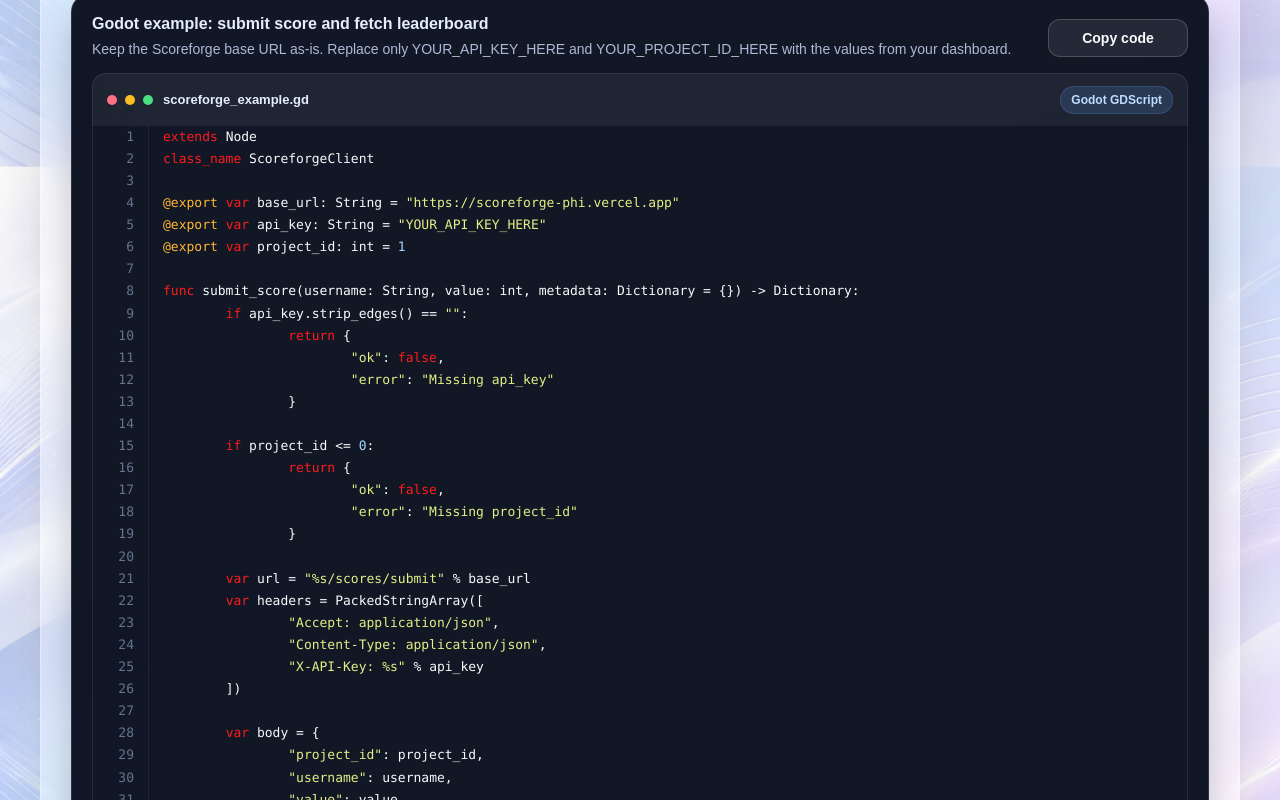
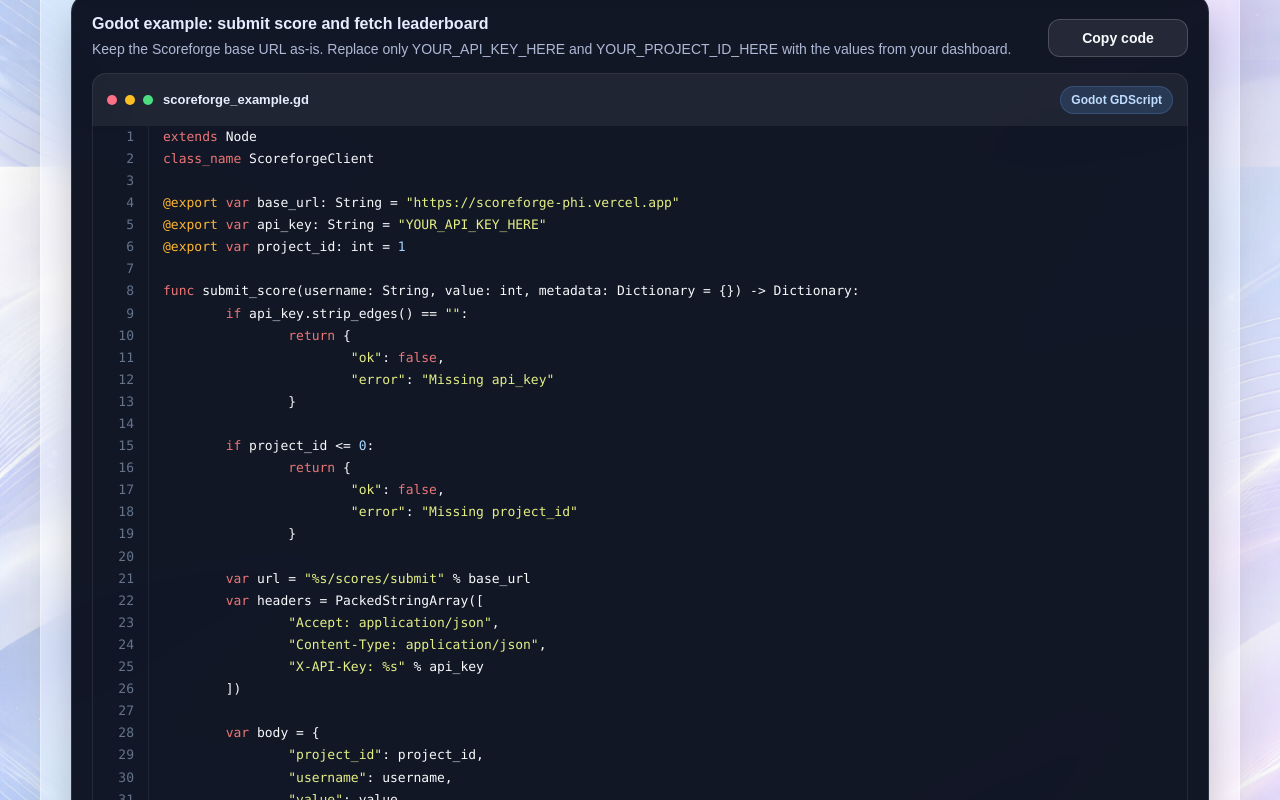
Before and after one commit to JoseVicente1988/scoreforge, a Next.js app in the folder frontend/: page / in a window 1280 px wide. Shown: the part 1540-2340 px from the top of the page. Built offline with nearby package versions, Linux system fonts and the light colour scheme; no server answers.

Commit message:
Use softer red for syntax highlighting
Replace the bright red color (#ff1b1b) with a softer red (#eb7676) in frontend/app/page.jsx's renderHighlightedLine for keyword and boolean/null spans to improve readability and visual consistency.

```diff
--- a/frontend/app/page.jsx
+++ b/frontend/app/page.jsx
@@ -73,7 +73,7 @@
 
     if (keywordPattern.test(part)) {
       return (
-        <span key={index} style={{ color: "#ff1b1b" }}>
+        <span key={index} style={{ color: "#eb7676" }}>
           {part}
         </span>
       );
@@ -81,7 +81,7 @@
 
     if (boolNullPattern.test(part)) {
       return (
-        <span key={index} style={{ color: "#ff1b1b" }}>
+        <span key={index} style={{ color: "#eb7676" }}>
           {part}
         </span>
       );
```
